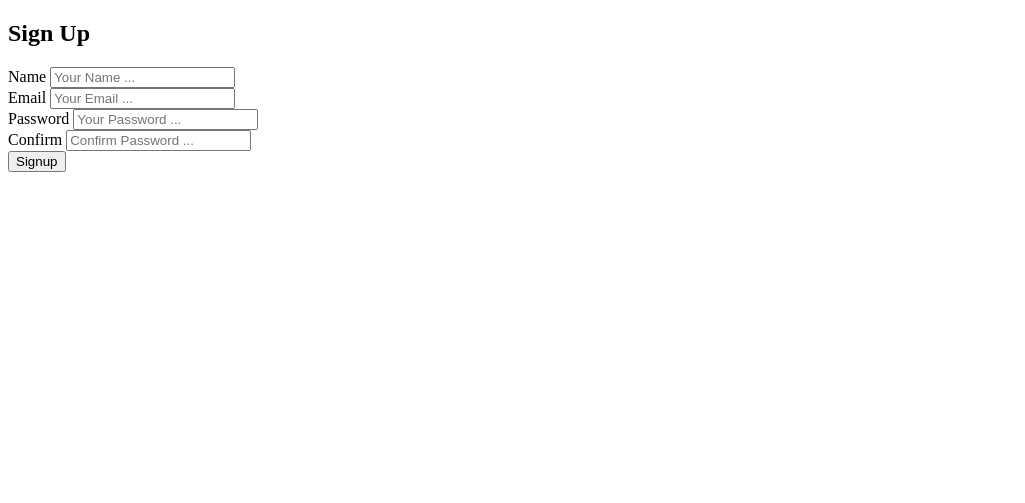
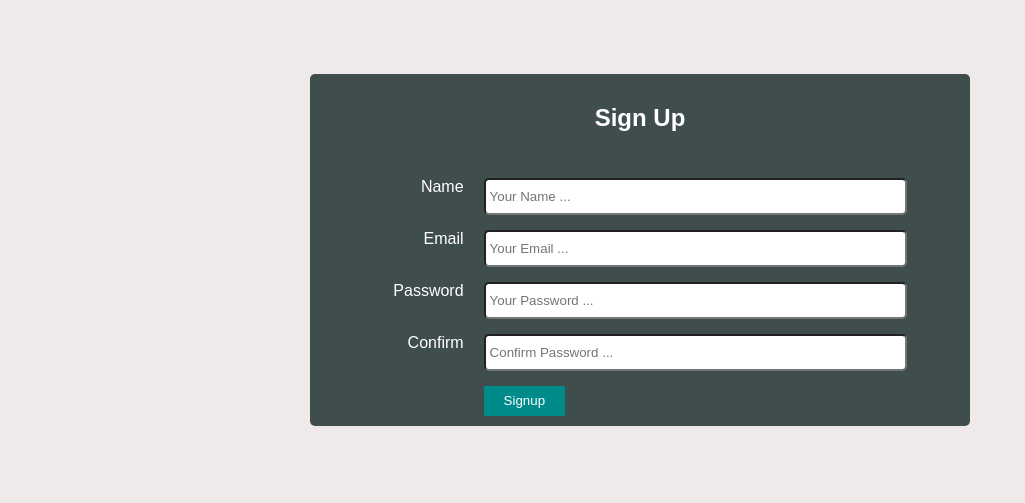
Before and after one commit to Nide17/Build-A-Product-Free-Mentors, a plain HTML site: page UI/signup.html in a window 1280 px wide. Shown: the whole page, without its empty margins (0-1025 px from the left). Drawn offline with Linux system fonts and the light colour scheme.

Commit message:
finished css for signup

```diff
--- /dev/null
+++ b/UI/css/style.css
@@ -0,0 +1,61 @@
+body {
+    margin: 0;
+    padding: 0;
+    font-family: Arial, Helvetica, sans-serif;
+    background-color: #f0e9e9;
+}
+
+.container {
+    overflow: hidden;
+    display: flex;
+    justify-content: center;
+    align-items: center;
+    min-height: 500px;
+}
+
+.container #reg-form {
+    background-color: rgb(64, 77, 77);
+    color: #ffffff;
+    width: 50%;
+    padding: 10px;
+    border-radius: 5px;
+}
+
+.title h2 {
+    text-align: center;
+}
+
+div.form-section {
+    padding: 26px;
+    text-align: center;
+}
+
+div.form-section label {
+    width: 20%;
+    float: left;
+    text-align: right;
+}
+
+div.form-section input {
+    width: 70%;
+    height: 25px;
+    float: left;
+    margin-left: 20px;
+    border-radius: 5px;
+    padding: 4px;
+}
+
+div.form-section button {
+    float: left;
+    margin-left: 20px;
+}
+
+button.btn-signup {
+    height: 30px;
+    background-color: darkcyan;
+    color: white;
+    padding-left: 20px;
+    padding-right: 20px;
+    border: 0;
+
+}
--- a/UI/signup.html
+++ b/UI/signup.html
@@ -5,12 +5,17 @@
     <meta charset="UTF-8">
     <meta name="viewport" content="width=device-width, initial-scale=1.0">
     <title>Self Mentor | Signup</title>
+    <link rel="stylesheet" href="css/style.css">
 </head>
 
 <body>
-    <div class="signup-form">
+
+    <section id="signup-form">
+
         <div class="container">
-            <form>
+
+            <form id="reg-form">
+
                 <div class="title">
                     <h2>Sign Up</h2>
                 </div>
@@ -35,11 +40,13 @@
                     <input type="password" name="password1" id="password1" placeholder="Confirm Password ...">
                 </div>
 
-                <button type="submit" class="btn-signup">Signup</button>
-
+                <div class="form-section">
+                    <label for="btn">&nbsp;</label>
+                    <button type="submit" class="btn-signup">Signup</button>
+                </div>
             </form>
         </div>
-    </div>
+    </section>
 </body>
 
 </html>
```
